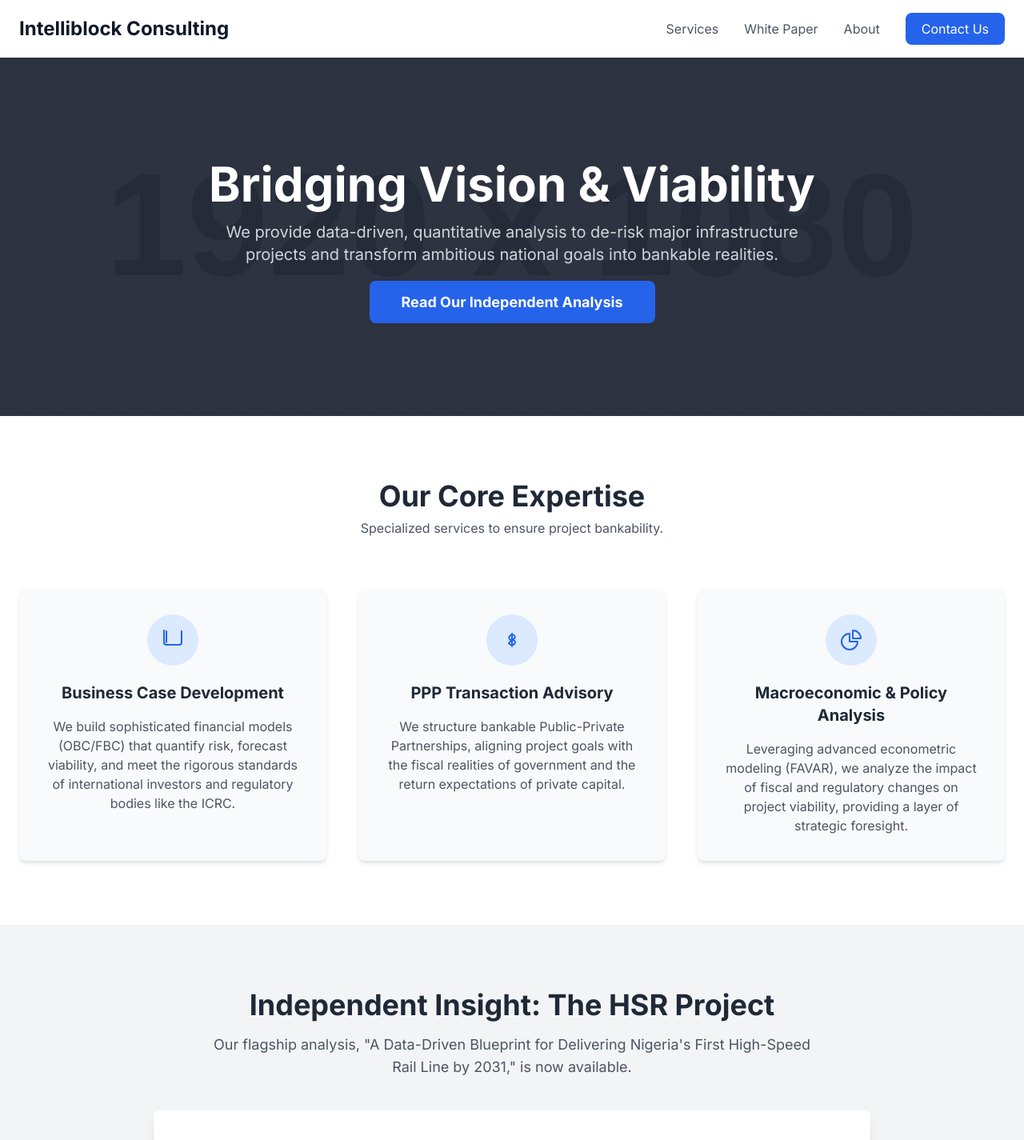
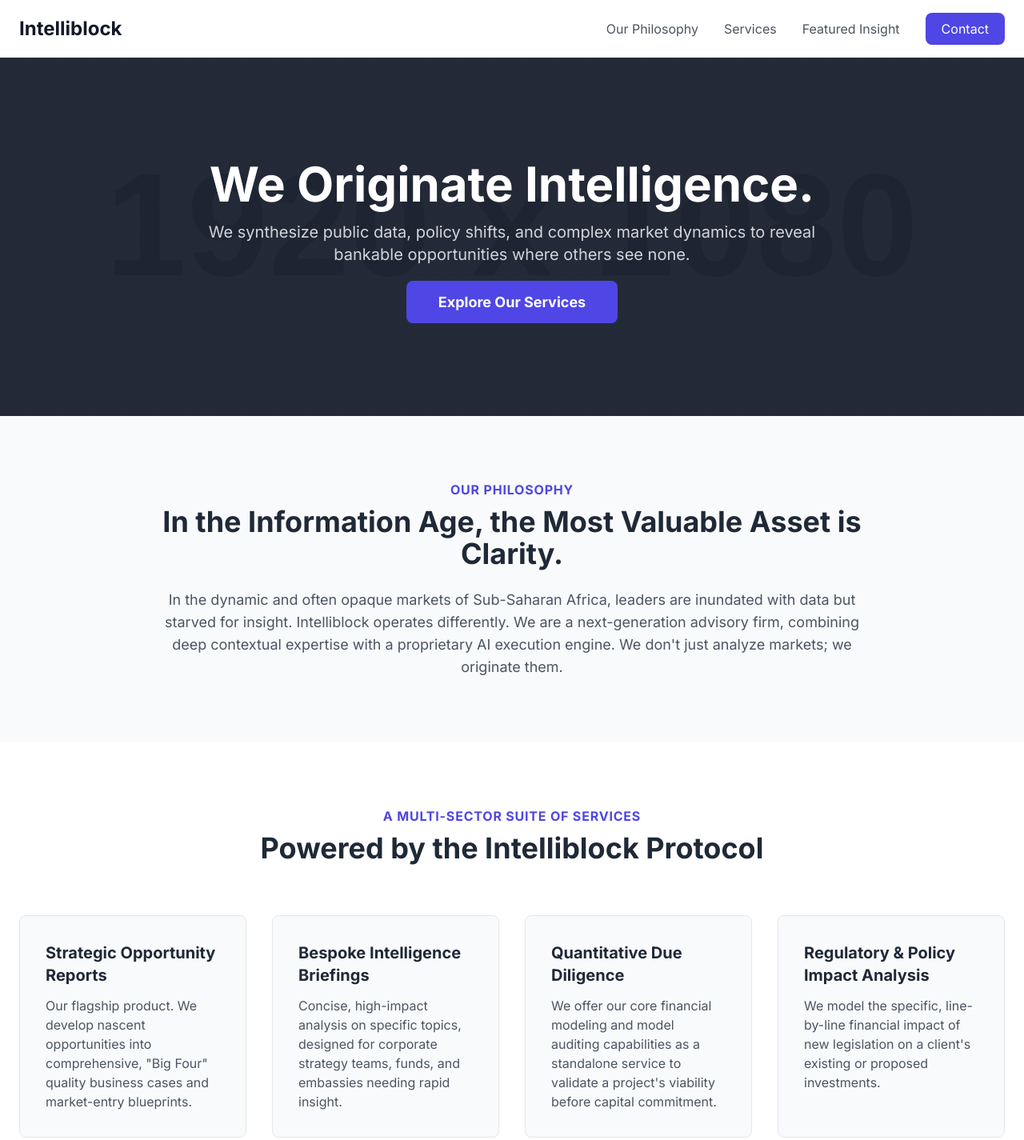
Before and after one commit to dygee9562/dygee9562.github.io, a plain HTML site: page index.html in a window 1280 px wide. Shown: the top 1425 px of the page at 80% size. Drawn offline with nearby package versions, Linux system fonts and the light colour scheme; placeholder pictures from the web are drawn by us.

Commit message:
Update index.html

```diff
--- a/index.html
+++ b/index.html
@@ -3,23 +3,21 @@
 <head>
     <meta charset="UTF-8">
     <meta name="viewport" content="width=device-width, initial-scale=1.0">
-    <title>Intelliblock Consulting - Quantitative & Economic Analysis</title>
+    <title>Intelliblock Consulting - Strategic Intelligence & Opportunity Origination</title>
     <script src="https://cdn.tailwindcss.com"></script>
     <link href="https://fonts.googleapis.com/css2?family=Inter:wght@400;500;600;700&display=swap" rel="stylesheet">
     <style>
         body {
             font-family: 'Inter', sans-serif;
         }
-        /* Smooth scroll behavior via CSS */
         html {
             scroll-behavior: smooth;
         }
-        /* Hero background with a professional, abstract image */
         .hero-bg-image {
-            background-image: linear-gradient(rgba(17, 24, 39, 0.85), rgba(17, 24, 39, 0.85)), url('https://placehold.co/1920x1080/111827/667eea?text=Abstract+Data+Visualization');
+            background-image: linear-gradient(rgba(17, 24, 39, 0.9), rgba(17, 24, 39, 0.9)), url('https://placehold.co/1920x1080/111827/667eea?text=Global+Network+Visualization');
             background-size: cover;
             background-position: center;
-            background-attachment: fixed; /* Parallax effect */
+            background-attachment: fixed;
         }
         .cta-button {
             transition: all 0.3s ease;
@@ -28,117 +26,116 @@
             transform: translateY(-3px);
             box-shadow: 0 10px 15px -3px rgba(0, 0, 0, 0.1), 0 4px 6px -2px rgba(0, 0, 0, 0.05);
         }
-        /* Smooth transition for mobile menu visibility */
         #mobile-menu.hidden {
             max-height: 0;
             overflow: hidden;
             transition: max-height 0.3s ease-out;
         }
         #mobile-menu {
-            max-height: 500px; /* Adjust as needed */
+            max-height: 500px;
             overflow: hidden;
             transition: max-height 0.3s ease-in;
         }
+        .section-subtitle {
+            text-transform: uppercase;
+            color: #4f46e5; /* Indigo */
+            font-weight: 700;
+            letter-spacing: 0.05em;
+        }
     </style>
 </head>
-<body class="bg-gray-50 text-gray-800">
+<body class="bg-white text-gray-800">
 
-    <!-- Header with backdrop blur for a modern look -->
+    <!-- Header -->
     <header class="bg-white/90 backdrop-blur-lg shadow-sm sticky top-0 z-50">
         <nav class="container mx-auto px-6 py-4 flex justify-between items-center">
-            <a href="#" class="text-2xl font-bold text-gray-900">Intelliblock Consulting</a>
+            <a href="#home" class="text-2xl font-bold text-gray-900">Intelliblock</a>
             <div class="hidden md:flex items-center space-x-8">
-                <a href="#services" class="text-gray-600 hover:text-blue-600 transition-colors duration-300">Services</a>
-                <a href="#whitepaper" class="text-gray-600 hover:text-blue-600 transition-colors duration-300">White Paper</a>
-                <a href="#about" class="text-gray-600 hover:text-blue-600 transition-colors duration-300">About</a>
-                <a href="#contact" class="bg-blue-600 text-white py-2 px-5 rounded-lg hover:bg-blue-700 cta-button">Contact Us</a>
+                <a href="#about" class="text-gray-600 hover:text-indigo-600 transition-colors duration-300">Our Philosophy</a>
+                <a href="#services" class="text-gray-600 hover:text-indigo-600 transition-colors duration-300">Services</a>
+                <a href="#insight" class="text-gray-600 hover:text-indigo-600 transition-colors duration-300">Featured Insight</a>
+                <a href="#contact" class="bg-indigo-600 text-white py-2 px-5 rounded-lg hover:bg-indigo-700 cta-button">Contact</a>
             </div>
             <button id="mobile-menu-button" class="md:hidden flex items-center">
                 <svg class="w-6 h-6" fill="none" stroke="currentColor" viewBox="0 0 24 24" xmlns="http://www.w3.org/2000/svg"><path stroke-linecap="round" stroke-linejoin="round" stroke-width="2" d="M4 6h16M4 12h16m-7 6h7"></path></svg>
             </button>
         </nav>
-        <!-- Mobile Menu -->
         <div id="mobile-menu" class="hidden md:hidden bg-white border-t border-gray-200">
+            <a href="#about" class="block py-3 px-6 text-sm text-gray-700 hover:bg-gray-100">Our Philosophy</a>
             <a href="#services" class="block py-3 px-6 text-sm text-gray-700 hover:bg-gray-100">Services</a>
-            <a href="#whitepaper" class="block py-3 px-6 text-sm text-gray-700 hover:bg-gray-100">White Paper</a>
-            <a href="#about" class="block py-3 px-6 text-sm text-gray-700 hover:bg-gray-100">About</a>
-            <a href="#contact" class="block py-3 px-6 text-sm text-gray-700 hover:bg-gray-100">Contact Us</a>
+            <a href="#insight" class="block py-3 px-6 text-sm text-gray-700 hover:bg-gray-100">Featured Insight</a>
+            <a href="#contact" class="block py-3 px-6 text-sm text-gray-700 hover:bg-gray-100">Contact</a>
         </div>
     </header>
 
     <!-- Hero Section -->
     <section id="home" class="hero-bg-image text-white">
         <div class="container mx-auto px-6 py-32 text-center">
-            <h1 class="text-4xl md:text-6xl font-bold leading-tight mb-4">Bridging Vision & Viability</h1>
-            <p class="text-lg md:text-xl text-gray-300 mb-8 max-w-3xl mx-auto">We provide data-driven, quantitative analysis to de-risk major infrastructure projects and transform ambitious national goals into bankable realities.</p>
-            <a href="#whitepaper" class="bg-blue-600 text-white font-bold py-4 px-10 rounded-lg text-lg cta-button hover:bg-blue-700">Read Our Independent Analysis</a>
+            <h1 class="text-4xl md:text-6xl font-bold leading-tight mb-4">We Originate Intelligence.</h1>
+            <p class="text-lg md:text-xl text-gray-300 mb-8 max-w-3xl mx-auto">We synthesize public data, policy shifts, and complex market dynamics to reveal bankable opportunities where others see none.</p>
+            <a href="#services" class="bg-indigo-600 text-white font-bold py-4 px-10 rounded-lg text-lg cta-button hover:bg-indigo-700">Explore Our Services</a>
         </div>
     </section>
 
-    <!-- Services Section with icons and hover effects -->
+    <!-- About Section -->
+    <section id="about" class="py-20 bg-gray-50">
+        <div class="container mx-auto px-6">
+            <div class="text-center max-w-4xl mx-auto">
+                <p class="section-subtitle">OUR PHILOSOPHY</p>
+                <h2 class="text-3xl md:text-4xl font-bold mt-2 mb-6">In the Information Age, the Most Valuable Asset is Clarity.</h2>
+                <p class="text-lg text-gray-600">In the dynamic and often opaque markets of Sub-Saharan Africa, leaders are inundated with data but starved for insight. Intelliblock operates differently. We are a next-generation advisory firm, combining deep contextual expertise with a proprietary AI execution engine. We don't just analyze markets; we originate them.</p>
+            </div>
+        </div>
+    </section>
+
+    <!-- Services Section -->
     <section id="services" class="py-20 bg-white">
         <div class="container mx-auto px-6">
             <div class="text-center mb-16">
-                 <h2 class="text-3xl md:text-4xl font-bold">Our Core Expertise</h2>
-                 <p class="text-gray-600 mt-2">Specialized services to ensure project bankability.</p>
+                 <p class="section-subtitle">A MULTI-SECTOR SUITE OF SERVICES</p>
+                 <h2 class="text-3xl md:text-4xl font-bold mt-2">Powered by the Intelliblock Protocol</h2>
             </div>
-            <div class="grid md:grid-cols-3 gap-10">
-                <div class="bg-gray-50 p-8 rounded-lg shadow-md hover:shadow-xl transition-all duration-300 transform hover:-translate-y-2">
-                    <div class="flex justify-center mb-5"><div class="bg-blue-100 p-4 rounded-full"><svg class="w-8 h-8 text-blue-600" xmlns="http://www.w3.org/2000/svg" fill="none" viewBox="0 0 24 24" stroke-width="1.5" stroke="currentColor"><path stroke-linecap="round" stroke-linejoin="round" d="M3.75 3v11.25A2.25 2.25 0 0 0 6 16.5h12A2.25 2.25 0 0 0 20.25 14.25V3.75M3.75 14.25V3.75m0 10.5a2.25 2.25 0 0 0 2.25 2.25h12a2.25 2.25 0 0 0 2.25-2.25m-14.25 0V3.75" /></svg></div></div>
-                    <h3 class="text-xl font-bold mb-4 text-center">Business Case Development</h3>
-                    <p class="text-gray-600 text-center">We build sophisticated financial models (OBC/FBC) that quantify risk, forecast viability, and meet the rigorous standards of international investors and regulatory bodies like the ICRC.</p>
+            <div class="grid md:grid-cols-2 lg:grid-cols-4 gap-8">
+                <!-- Service 1 -->
+                <div class="bg-gray-50 p-8 rounded-lg border border-gray-200 hover:shadow-xl hover:-translate-y-2 transition-all duration-300">
+                    <h3 class="text-xl font-bold mb-3">Strategic Opportunity Reports</h3>
+                    <p class="text-gray-600">Our flagship product. We develop nascent opportunities into comprehensive, "Big Four" quality business cases and market-entry blueprints.</p>
                 </div>
-                <div class="bg-gray-50 p-8 rounded-lg shadow-md hover:shadow-xl transition-all duration-300 transform hover:-translate-y-2">
-                    <div class="flex justify-center mb-5"><div class="bg-blue-100 p-4 rounded-full"><svg class="w-8 h-8 text-blue-600" xmlns="http://www.w3.org/2000/svg" fill="none" viewBox="0 0 24 24" stroke-width="1.5" stroke="currentColor"><path stroke-linecap="round" stroke-linejoin="round" d="M12 6v12m-3-2.818.879.659c1.171.879 3.07.879 4.242 0 1.172-.879 1.172-2.303 0-3.182C13.536 12.219 12.768 12 12 12c-.725 0-1.45-.22-2.003-.659-1.106-.826-1.106-2.264 0-3.09C10.544 7.26 11.274 7 12 7c.726 0 1.451.22 2.003.659 1.106.826 1.106 2.264 0 3.09-.553.44-1.273.659-2.003.659Z" /></svg></div></div>
-                    <h3 class="text-xl font-bold mb-4 text-center">PPP Transaction Advisory</h3>
-                    <p class="text-gray-600 text-center">We structure bankable Public-Private Partnerships, aligning project goals with the fiscal realities of government and the return expectations of private capital.</p>
+                <!-- Service 2 -->
+                <div class="bg-gray-50 p-8 rounded-lg border border-gray-200 hover:shadow-xl hover:-translate-y-2 transition-all duration-300">
+                    <h3 class="text-xl font-bold mb-3">Bespoke Intelligence Briefings</h3>
+                    <p class="text-gray-600">Concise, high-impact analysis on specific topics, designed for corporate strategy teams, funds, and embassies needing rapid insight.</p>
                 </div>
-                <div class="bg-gray-50 p-8 rounded-lg shadow-md hover:shadow-xl transition-all duration-300 transform hover:-translate-y-2">
-                    <div class="flex justify-center mb-5"><div class="bg-blue-100 p-4 rounded-full"><svg class="w-8 h-8 text-blue-600" xmlns="http://www.w3.org/2000/svg" fill="none" viewBox="0 0 24 24" stroke-width="1.5" stroke="currentColor"><path stroke-linecap="round" stroke-linejoin="round" d="M10.5 6a7.5 7.5 0 1 0 7.5 7.5h-7.5V6Z" /><path stroke-linecap="round" stroke-linejoin="round" d="M13.5 10.5H21A7.5 7.5 0 0 0 13.5 3v7.5Z" /></svg></div></div>
-                    <h3 class="text-xl font-bold mb-4 text-center">Macroeconomic & Policy Analysis</h3>
-                    <p class="text-gray-600 text-center">Leveraging advanced econometric modeling (FAVAR), we analyze the impact of fiscal and regulatory changes on project viability, providing a layer of strategic foresight.</p>
+                <!-- Service 3 -->
+                <div class="bg-gray-50 p-8 rounded-lg border border-gray-200 hover:shadow-xl hover:-translate-y-2 transition-all duration-300">
+                    <h3 class="text-xl font-bold mb-3">Quantitative Due Diligence</h3>
+                    <p class="text-gray-600">We offer our core financial modeling and model auditing capabilities as a standalone service to validate a project's viability before capital commitment.</p>
+                </div>
+                <!-- Service 4 -->
+                <div class="bg-gray-50 p-8 rounded-lg border border-gray-200 hover:shadow-xl hover:-translate-y-2 transition-all duration-300">
+                    <h3 class="text-xl font-bold mb-3">Regulatory & Policy Impact Analysis</h3>
+                    <p class="text-gray-600">We model the specific, line-by-line financial impact of new legislation on a client's existing or proposed investments.</p>
                 </div>
             </div>
         </div>
     </section>
 
-    <!-- White Paper CTA Section -->
-    <section id="whitepaper" class="py-20 bg-gray-100">
+    <!-- Featured Insight Section (Previously White Paper) -->
+    <section id="insight" class="py-20 bg-gray-100">
          <div class="container mx-auto px-6 text-center">
-            <h2 class="text-3xl md:text-4xl font-bold mb-4">Independent Insight: The HSR Project</h2>
-            <p class="text-lg text-gray-600 mb-10 max-w-3xl mx-auto">Our flagship analysis, "A Data-Driven Blueprint for Delivering Nigeria's First High-Speed Rail Line by 2031," is now available.</p>
+            <p class="section-subtitle">FEATURED INSIGHT</p>
+            <h2 class="text-3xl md:text-4xl font-bold mt-2 mb-4">Case Study: Nigeria High-Speed Rail Project</h2>
+            <p class="text-lg text-gray-600 mb-10 max-w-3xl mx-auto">An example of our flagship Strategic Opportunity Report. We transformed a national vision into a data-driven, bankable reality.</p>
             <div class="bg-white p-8 md:p-12 rounded-lg shadow-lg max-w-4xl mx-auto text-left">
                 <h3 class="text-2xl font-bold mb-6">Key Findings:</h3>
                 <ul class="space-y-4 text-gray-700">
-                    <li class="flex items-start"><svg class="w-6 h-6 text-blue-500 mr-3 mt-1 flex-shrink-0" xmlns="http://www.w3.org/2000/svg" fill="none" viewBox="0 0 24 24" stroke-width="2" stroke="currentColor"><path stroke-linecap="round" stroke-linejoin="round" d="M5 13l4 4L19 7" /></svg><span><strong>Bankable Vision:</strong> Projected baseline <strong>IRR of 18.2%</strong>, exceeding investor hurdles.</span></li>
-                    <li class="flex items-start"><svg class="w-6 h-6 text-blue-500 mr-3 mt-1 flex-shrink-0" xmlns="http://www.w3.org/2000/svg" fill="none" viewBox="0 0 24 24" stroke-width="2" stroke="currentColor"><path stroke-linecap="round" stroke-linejoin="round" d="M5 13l4 4L19 7" /></svg><span><strong>The Tax Act Advantage:</strong> The 2025 Tax Act's 15-year "Priority Sector" tax credit is the critical enabler.</span></li>
-                    <li class="flex items-start"><svg class="w-6 h-6 text-blue-500 mr-3 mt-1 flex-shrink-0" xmlns="http://www.w3.org/2000/svg" fill="none" viewBox="0 0 24 24" stroke-width="2" stroke="currentColor"><path stroke-linecap="round" stroke-linejoin="round" d="M5 13l4 4L19 7" /></svg><span><strong>Hybrid Financing is Key:</strong> A 20% (GoN) / 50% (Private) / 30% (DFI) co-financing structure is optimal.</span></li>
-                    <li class="flex items-start"><svg class="w-6 h-6 text-blue-500 mr-3 mt-1 flex-shrink-0" xmlns="http://www.w3.org/2000/svg" fill="none" viewBox="0 0 24 24" stroke-width="2" stroke="currentColor"><path stroke-linecap="round" stroke-linejoin="round" d="M5 13l4 4L19 7" /></svg><span><strong>Political Realism:</strong> A 6-year "Legacy Phase" (Lagos-Abuja) is the most pragmatic starting point.</span></li>
+                    <li class="flex items-start"><svg class="w-6 h-6 text-indigo-500 mr-3 mt-1 flex-shrink-0" xmlns="http://www.w3.org/2000/svg" fill="none" viewBox="0 0 24 24" stroke-width="2" stroke="currentColor"><path stroke-linecap="round" stroke-linejoin="round" d="M5 13l4 4L19 7" /></svg><span><strong>Bankable Vision:</strong> Projected baseline <strong>IRR of 18.2%</strong>, exceeding investor hurdles.</span></li>
+                    <li class="flex items-start"><svg class="w-6 h-6 text-indigo-500 mr-3 mt-1 flex-shrink-0" xmlns="http://www.w3.org/2000/svg" fill="none" viewBox="0 0 24 24" stroke-width="2" stroke="currentColor"><path stroke-linecap="round" stroke-linejoin="round" d="M5 13l4 4L19 7" /></svg><span><strong>The Tax Act Advantage:</strong> The 2025 Tax Act's 15-year "Priority Sector" tax credit is the critical enabler.</span></li>
+                    <li class="flex items-start"><svg class="w-6 h-6 text-indigo-500 mr-3 mt-1 flex-shrink-0" xmlns="http://www.w3.org/2000/svg" fill="none" viewBox="0 0 24 24" stroke-width="2" stroke="currentColor"><path stroke-linecap="round" stroke-linejoin="round" d="M5 13l4 4L19 7" /></svg><span><strong>Hybrid Financing is Key:</strong> A 20% (GoN) / 50% (Private) / 30% (DFI) co-financing structure is optimal.</span></li>
                 </ul>
                 <div class="mt-10 text-center">
-                    <a href="/HSR_Blueprint_Intelliblock_Consulting.pdf" download class="bg-gray-800 text-white font-bold py-4 px-10 rounded-lg text-lg cta-button">Download Full White Paper (PDF)</a>
+                    <a href="/HSR_Blueprint_Intelliblock_Consulting.pdf" download class="bg-gray-800 text-white font-bold py-4 px-10 rounded-lg text-lg cta-button">Download Full Report (PDF)</a>
                 </div>
-            </div>
-        </div>
-    </section>
-
-    <!-- About Section -->
-    <section id="about" class="py-20 bg-white">
-        <div class="container mx-auto px-6 md:flex items-center justify-between">
-            <div class="md:w-1/2 lg:w-5/12">
-                <h2 class="text-3xl font-bold mb-4">About Ayodeji Idowu, PhD</h2>
-                <p class="text-gray-600 mb-4">Ayodeji is a "practitioner-scholar" with a rare combination of hands-on project management experience and deep expertise in quantitative economic analysis. His work sits at the intersection of finance, policy, and infrastructure development.</p>
-                <p class="text-gray-600 mb-6">With a PhD focused on advanced econometric modeling (FAVAR) of the Nigerian economy and a track record of de-risking multi-million dollar projects, he provides the analytical rigor needed to turn ambitious visions into meticulously planned, bankable projects.</p>
-                <a href="https://www.linkedin.com" target="_blank" rel="noopener noreferrer" class="text-blue-600 font-bold hover:underline text-lg">Connect on LinkedIn &rarr;</a>
-            </div>
-            <div class="md:w-1/2 lg:w-5/12 mt-12 md:mt-0 flex justify-center">
-                <!-- IMPORTANT: Replace this placeholder with a real headshot image -->
-                <img
-                    class="w-72 h-72 rounded-full object-cover mx-auto shadow-xl"
-                    src="https://placehold.co/300x300/E2E8F0/4A5568?text=AI"
-                    alt="A professional headshot of Ayodeji Idowu"
-                    onerror="this.onerror=null;this.src='https://placehold.co/300x300/E2E8F0/4A5568?text=Image+Not+Found';"
-                />
             </div>
         </div>
     </section>
@@ -146,9 +143,9 @@
     <!-- Contact Section -->
     <section id="contact" class="py-20 bg-gray-800 text-white">
         <div class="container mx-auto px-6 text-center">
-            <h2 class="text-3xl md:text-4xl font-bold mb-4">Let's Build the Future</h2>
-            <p class="text-lg text-gray-300 mb-8 max-w-2xl mx-auto">If you are a stakeholder, investor, or public official seeking to bring analytical rigor to a major infrastructure project, I am ready to collaborate.</p>
-            <a href="mailto:contact@intelliblockconsulting.com" class="bg-white text-gray-900 font-bold py-4 px-10 rounded-lg text-lg cta-button">contact@intelliblockconsulting.com</a>
+            <h2 class="text-3xl md:text-4xl font-bold mb-4">Gain Strategic Clarity</h2>
+            <p class="text-lg text-gray-300 mb-8 max-w-2xl mx-auto">Partner with us to navigate complexity and unlock value. Let's discuss how our intelligence can empower your next high-stakes decision.</p>
+            <a href="mailto:contact@intelliblock.com" class="bg-white text-gray-900 font-bold py-4 px-10 rounded-lg text-lg cta-button">contact@intelliblock.com</a>
         </div>
     </section>
 
@@ -160,16 +157,12 @@
     </footer>
 
     <script>
-        // Mobile menu toggle
         const mobileMenuButton = document.getElementById('mobile-menu-button');
         const mobileMenu = document.getElementById('mobile-menu');
         const navLinks = document.querySelectorAll('#mobile-menu a');
-
         mobileMenuButton.addEventListener('click', () => {
             mobileMenu.classList.toggle('hidden');
         });
-
-        // Close mobile menu when a link is clicked
         navLinks.forEach(link => {
             link.addEventListener('click', () => {
                 mobileMenu.classList.add('hidden');
```
